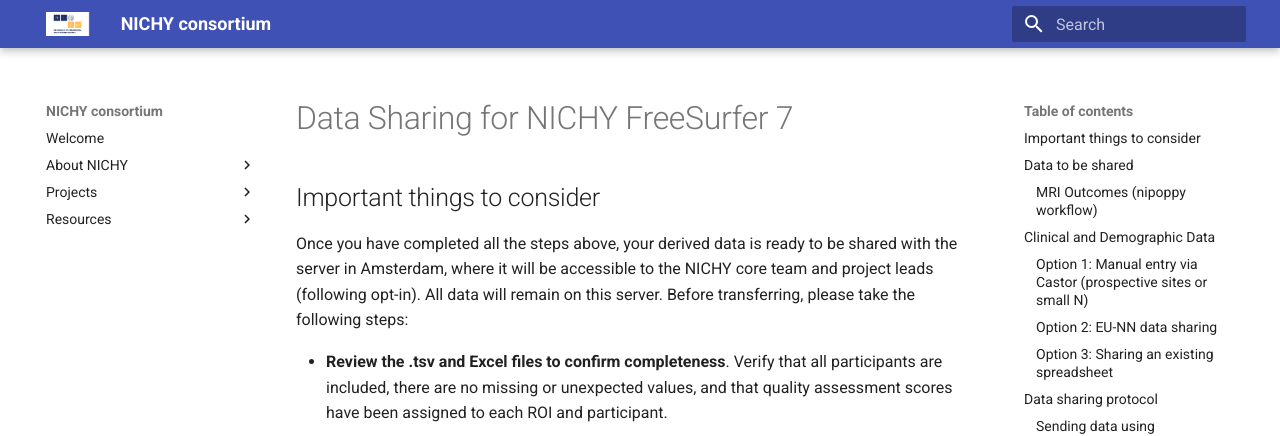
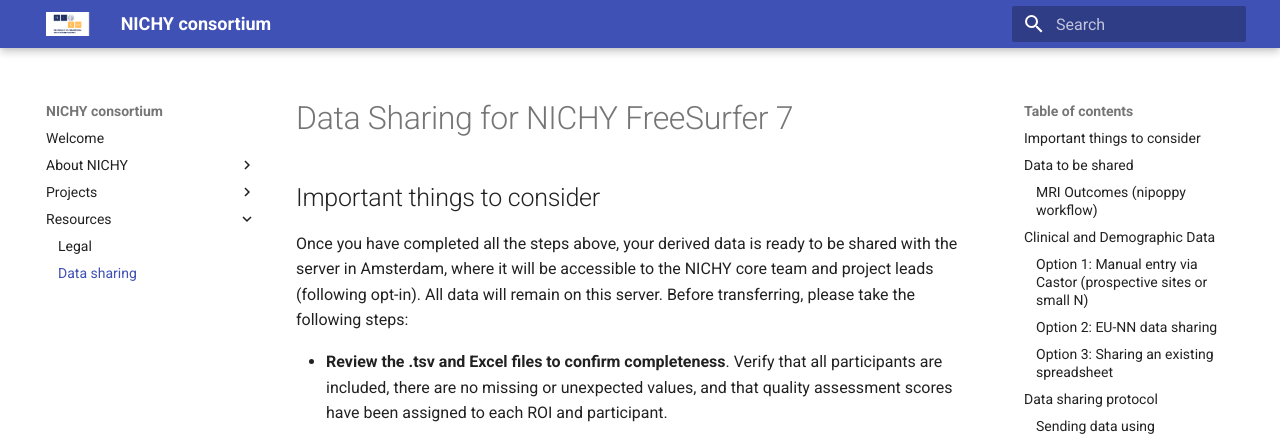
Before and after one commit to nichy-consortium/nichy, an MkDocs documentation site: the page built from docs/resources/how_to_guides/data_sharing.md, in a window 1280 px wide. Shown: the top 436 px of the page. Built offline with MkDocs 1.6.1 and Material for MkDocs 9.7.7, drawn with Linux system fonts in a browser that asks for light colours.

Commit message:
Update mkdocs.yml

```diff
--- a/mkdocs.yml
+++ b/mkdocs.yml
@@ -28,6 +28,7 @@
 
   - Resources:
     - Legal: resources/legal/legal.md
+    - Data sharing: resources/how_to_guides/data_sharing.md
 
 markdown_extensions:
   - attr_list
```
